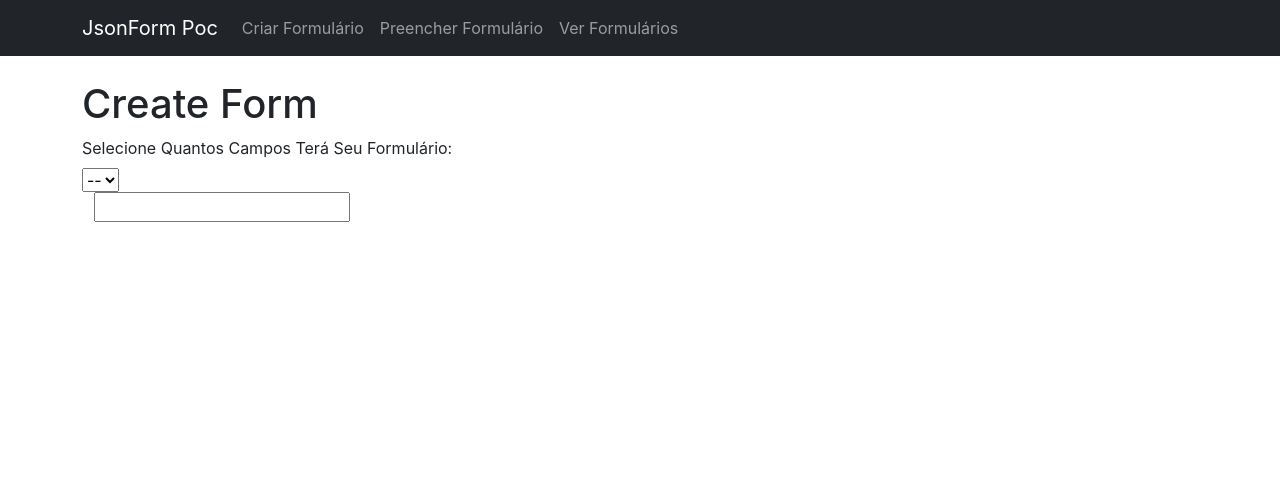
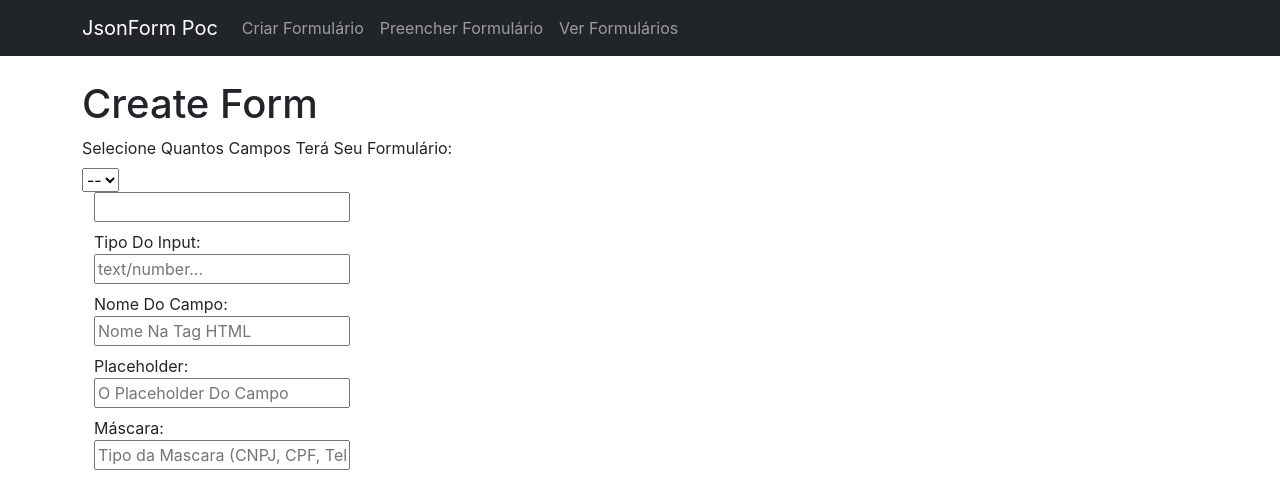
Before and after one commit to JuniorWender/Poc_ReactJsonForm, a React (Create React App) app: page /createForm in a window 1280 px wide. Shown: the top 502 px of the page. Built offline with nearby package versions, Linux system fonts and the light colour scheme; the HTML template or start-up script is replaced by a standard one.

Commit message:
inputForm

```diff
--- a/src/Components/layout/InputForm.jsx
+++ b/src/Components/layout/InputForm.jsx
@@ -1,7 +1,7 @@
 import { Container } from "react-bootstrap";
 
-function InputForm({ create, labelTitle, inputType, inputName, inputPlaceholder, inputMask}){
-    const createForm = ["Tipo Do Input", "Nome Do Campo", "Placeholder", "Mascara"];
+function InputForm({ create, numeroDeInput, labelTitle, inputType, inputName, inputPlaceholder, inputMask}){
+    const createForm = ["Tipo Do Input", "Nome Do Campo", "Placeholder", "Máscara"];
     const complemento = ["text/number...", "Nome Na Tag HTML", "O Placeholder Do Campo", "Tipo da Mascara (CNPJ, CPF, Telefone, Data, etc...)"]
 
     return(
@@ -12,10 +12,12 @@ function InputForm({ create, labelTitle, inputType, inputName, inputPlaceholder,
             <input type={inputType} name={inputName} placeholder={inputPlaceholder} mask={inputMask} />
             {create === true &&
                 createForm.map((element,key) => {
-                    <div key={key}>
-                        <label>{element[key]}</label>
-                        <input type="text" placeholder={complemento[key]} />
-                    </div>
+                    return(
+                        <div key={key}>
+                            <label className="mt-2">{`${element}:`}</label>
+                            <input className="d-flex" type="text" placeholder={complemento[key]} />
+                        </div>
+                    );
                 })
             }
         </Container>
```
